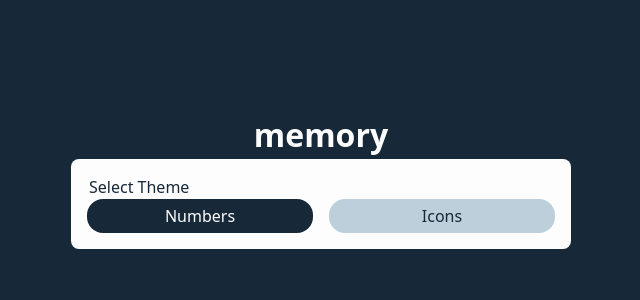
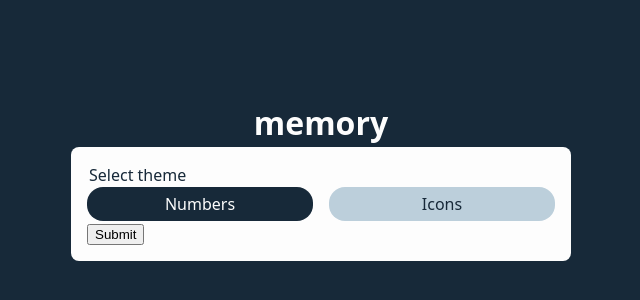
Before and after one commit to anttiromppanen/fm_memory_game, a React (Vite) app: page / in a window 1280 px wide. Shown: the part 220-520 px from the top of the page, without its empty margins (319-959 px from the left). Built offline with nearby package versions, Linux system fonts and the light colour scheme.

Commit message:
update StartView

```diff
--- a/src/components/StartView/StartView.module.css
+++ b/src/components/StartView/StartView.module.css
@@ -4,12 +4,6 @@
 
 .form {
 	color: var(--user-dark);
-}
-
-.themeButtonsContainer {
-	display: grid;
-	grid-template-columns: 1fr 1fr;
-	gap: 1rem;
 }
 
 .form label span {
--- a/src/components/StartView/StartView.tsx
+++ b/src/components/StartView/StartView.tsx
@@ -1,44 +1,39 @@
 import { useState } from "react";
-import type { IconThemeType } from "../../const/types";
+import type { IconThemeType } from "../../const/const";
 import Card from "../Card";
 import Container from "../Container";
 import styles from "./StartView.module.css";
+import StartViewFieldset from "./StartViewFieldset";
+import StartViewRadio from "./StartViewRadio";
 
 function StartView() {
-	const [iconTheme, setIconTheme] = useState<IconThemeType>("numbers");
+	const handleSubmit = (event: React.FormEvent<HTMLFormElement>) => {
+		event.preventDefault();
+		const formData = new FormData(event.currentTarget);
+		console.log("Selected theme:", formData.get("value-theme"));
+	};
 
 	return (
 		<Container bg="dark">
 			<h1 className={styles.heading}>memory</h1>
 			<Card>
-				<form action="" className={styles.form}>
-					<fieldset>
-						<legend>Select Theme</legend>
-						<div className={styles.themeButtonsContainer}>
-							<label>
-								<input
-									type="radio"
+				<form action="" className={styles.form} onSubmit={handleSubmit}>
+					<StartViewFieldset heading="Select theme">
+						<StartViewRadio
 							name="value-theme"
 							id="value-numbers"
 							value="numbers"
-									checked={iconTheme === "numbers"}
-									onChange={() => setIconTheme("numbers")}
+							text="Numbers"
+							defaultChecked
 						/>
-								<span>Numbers</span>
-							</label>
-							<label>
-								<input
-									type="radio"
+						<StartViewRadio
 							name="value-theme"
 							id="value-icons"
 							value="icons"
-									checked={iconTheme === "icons"}
-									onChange={() => setIconTheme("icons")}
+							text="Icons"
 						/>
-								<span>Icons</span>
-							</label>
-						</div>
-					</fieldset>
+					</StartViewFieldset>
+					<button type="submit">Submit</button>
 				</form>
 			</Card>
 		</Container>
--- /dev/null
+++ b/src/components/StartView/StartViewFieldset.module.css
@@ -0,0 +1,5 @@
+.container {
+	display: grid;
+	grid-template-columns: repeat(auto-fit, minmax(0, 1fr));
+	gap: 1rem;
+}
--- /dev/null
+++ b/src/components/StartView/StartViewFieldset.tsx
@@ -0,0 +1,17 @@
+import styles from "./StartViewFieldset.module.css";
+
+interface StartViewRadioProps {
+	heading: string;
+	children: React.ReactNode;
+}
+
+function StartViewFieldset({ heading, children }: StartViewRadioProps) {
+	return (
+		<fieldset>
+			<legend>{heading}</legend>
+			<div className={styles.container}>{children}</div>
+		</fieldset>
+	);
+}
+
+export default StartViewFieldset;
--- /dev/null
+++ b/src/components/StartView/StartViewRadio.tsx
@@ -0,0 +1,32 @@
+import type { IconThemeType } from "../../const/const";
+
+interface StartViewRadioProps {
+	name: string;
+	id: string;
+	value: string;
+	text: string;
+	defaultChecked?: boolean;
+}
+
+function StartViewRadio({
+	name,
+	id,
+	value,
+	text,
+	defaultChecked = false,
+}: StartViewRadioProps) {
+	return (
+		<label htmlFor={id}>
+			<input
+				type="radio"
+				name={name}
+				id={id}
+				value={value}
+				defaultChecked={defaultChecked}
+			/>
+			<span>{text}</span>
+		</label>
+	);
+}
+
+export default StartViewRadio;
```
Lines whose indentation alone changed are shown as unchanged.
